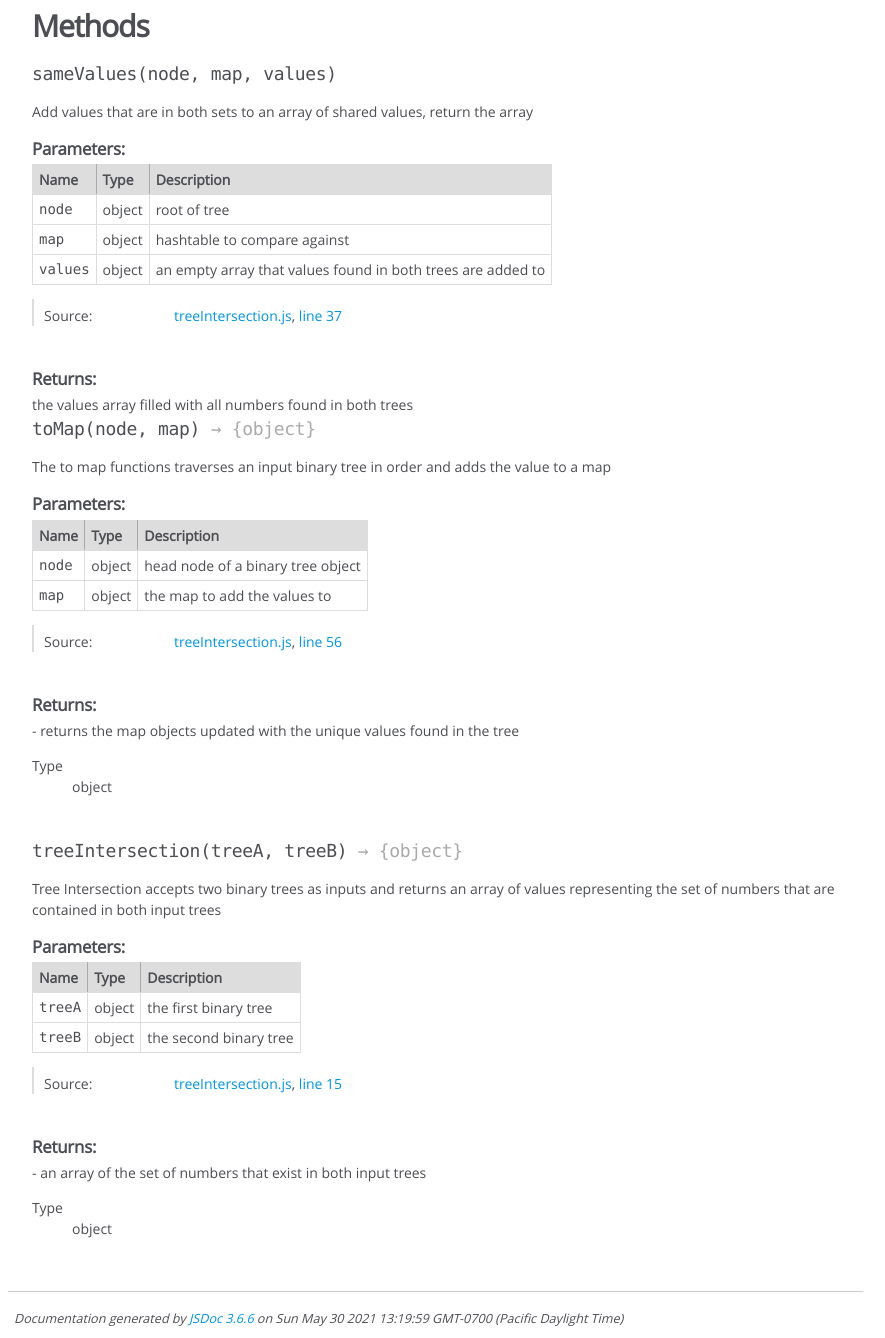
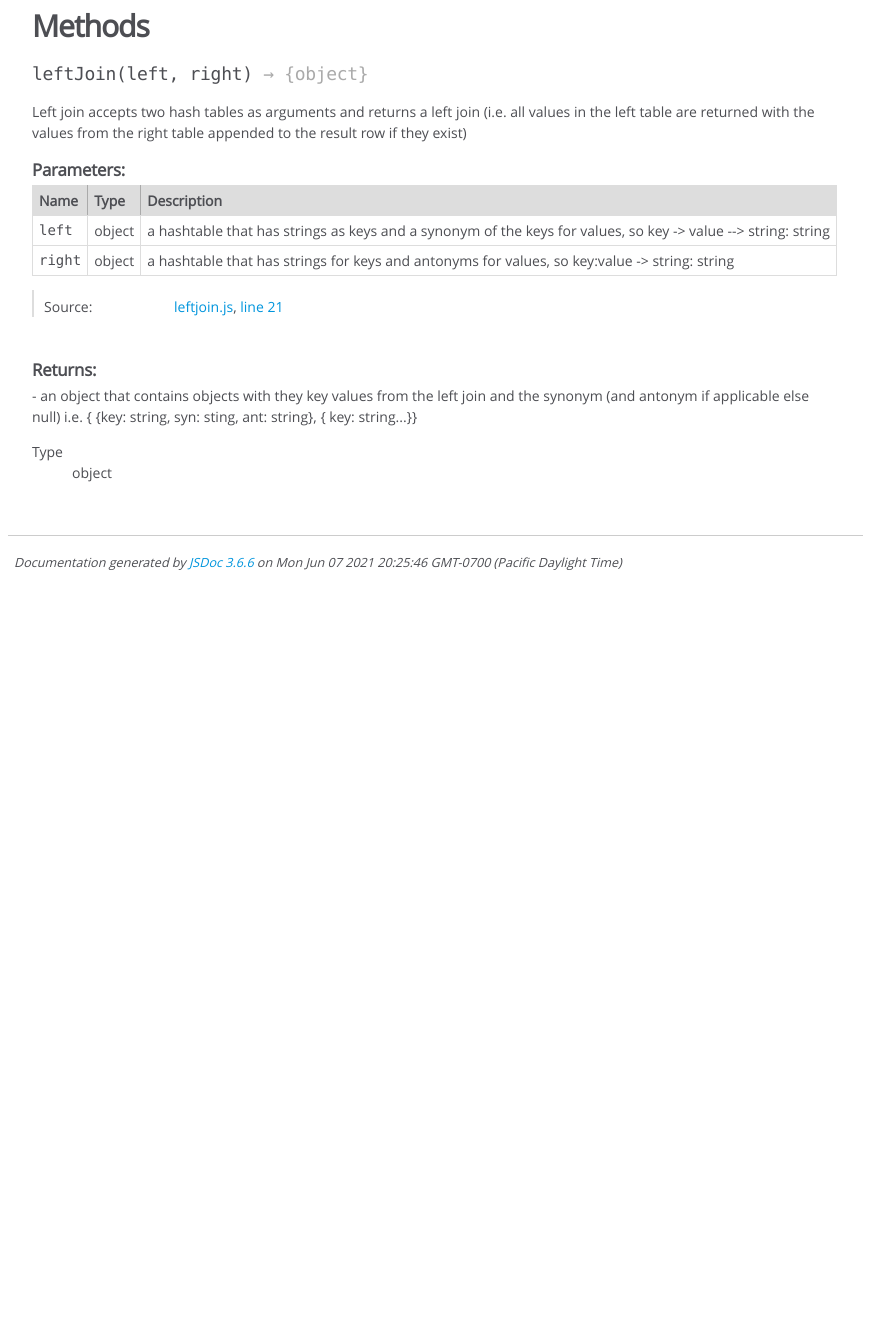
Before and after one commit to AnneThor/data-structures-and-algorithms, a website: page out/global.html in a window 1280 px wide. Shown: the part 161-1499 px from the top of the page, without its empty margins (0-885 px from the left). After the commit the page ends 800 px from the top, so only its background shows below. Drawn offline with Linux system fonts and the light colour scheme.

Commit message:
add jsdocs

```diff
--- a/out/global.html
+++ b/out/global.html
@@ -104,7 +104,7 @@
 
 
 
-    <h4 class="name" id="sameValues"><span class="type-signature"></span>sameValues<span class="signature">(node, map, values)</span><span class="type-signature"></span></h4>
+    <h4 class="name" id="leftJoin"><span class="type-signature"></span>leftJoin<span class="signature">(left, right)</span><span class="type-signature"> &rarr; {object}</span></h4>
 
 
 
@@ -112,8 +112,11 @@
 
 
 <div class="description">
-    Add values that are in both sets to an array
-of shared values, return the array
+    Left join accepts two hash tables as arguments
+and returns a left join (i.e. all values in the
+left table are returned with the values from
+the right table appended to the result row if they
+exist)
 </div>
 
 
@@ -149,7 +152,7 @@ of shared values, return the array
 
         <tr>
 
-                <td class="name"><code>node</code></td>
+                <td class="name"><code>left</code></td>
 
 
             <td class="type">
@@ -165,14 +168,16 @@ of shared values, return the array
 
 
 
-            <td class="description last">root of tree</td>
+            <td class="description last">a hashtable that has strings as keys
+and a synonym of the keys for values, so key -> value -->
+string: string</td>
         </tr>
 
 
 
         <tr>
 
-                <td class="name"><code>map</code></td>
+                <td class="name"><code>right</code></td>
 
 
             <td class="type">
@@ -188,31 +193,8 @@ of shared values, return the array
 
 
 
-            <td class="description last">hashtable to compare against</td>
-        </tr>
-
-
-
-        <tr>
-
-                <td class="name"><code>values</code></td>
-
-
-            <td class="type">
-
-
-<span class="param-type">object</span>
-
-
-
-            </td>
-
-
-
-
-
-            <td class="description last">an empty array that values
-found in both trees are added to</td>
+            <td class="description last">a hashtable that has strings for keys and
+antonyms for values, so key:value -> string: string</td>
         </tr>
 
 
@@ -253,7 +235,7 @@ found in both trees are added to</td>
 
     <dt class="tag-source">Source:</dt>
     <dd class="tag-source"><ul class="dummy"><li>
-        <a href="treeIntersection.js.html">treeIntersection.js</a>, <a href="treeIntersection.js.html#line37">line 37</a>
+        <a href="leftjoin.js.html">leftjoin.js</a>, <a href="leftjoin.js.html#line21">line 21</a>
     </li></ul></dd>
 
 
@@ -282,365 +264,10 @@ found in both trees are added to</td>
 
 
 <div class="param-desc">
-    the values array filled with all numbers found
-in both trees
-</div>
-
-
-
-
-
-
-
-
-
-
-
-
-
-
-
-    <h4 class="name" id="toMap"><span class="type-signature"></span>toMap<span class="signature">(node, map)</span><span class="type-signature"> &rarr; {object}</span></h4>
-
-
-
-
-
-
-<div class="description">
-    The to map functions traverses an input binary tree in order
-and adds the value to a map
-</div>
-
-
-
-
-
-
-
-
-
-    <h5>Parameters:</h5>
-
-
-<table class="params">
-    <thead>
-    <tr>
-
-        <th>Name</th>
-
-
-        <th>Type</th>
-
-
-
-
-
-        <th class="last">Description</th>
-    </tr>
-    </thead>
-
-    <tbody>
-
-
-        <tr>
-
-                <td class="name"><code>node</code></td>
-
-
-            <td class="type">
-
-
-<span class="param-type">object</span>
-
-
-
-            </td>
-
-
-
-
-
-            <td class="description last">head node of a binary tree object</td>
-        </tr>
-
-
-
-        <tr>
-
-                <td class="name"><code>map</code></td>
-
-
-            <td class="type">
-
-
-<span class="param-type">object</span>
-
-
-
-            </td>
-
-
-
-
-
-            <td class="description last">the map to add the values to</td>
-        </tr>
-
-
-    </tbody>
-</table>
-
-
-
-
-
-
-<dl class="details">
-
-
-
-
-
-
-
-
-
-
-
-
-
-
-
-
-
-
-
-
-
-
-
-
-
-
-    <dt class="tag-source">Source:</dt>
-    <dd class="tag-source"><ul class="dummy"><li>
-        <a href="treeIntersection.js.html">treeIntersection.js</a>, <a href="treeIntersection.js.html#line56">line 56</a>
-    </li></ul></dd>
-
-
-
-
-
-
-
-</dl>
-
-
-
-
-
-
-
-
-
-
-
-
-
-
-
-<h5>Returns:</h5>
-
-
-<div class="param-desc">
-    - returns the map objects updated with the
-unique values found in the tree
-</div>
-
-
-
-<dl>
-    <dt>
-        Type
-    </dt>
-    <dd>
-
-<span class="param-type">object</span>
-
-
-    </dd>
-</dl>
-
-
-
-
-
-
-
-
-
-
-
-
-
-    <h4 class="name" id="treeIntersection"><span class="type-signature"></span>treeIntersection<span class="signature">(treeA, treeB)</span><span class="type-signature"> &rarr; {object}</span></h4>
-
-
-
-
-
-
-<div class="description">
-    Tree Intersection accepts two binary trees as inputs
-and returns an array of values representing the set of
-numbers that are contained in both input trees
-</div>
-
-
-
-
-
-
-
-
-
-    <h5>Parameters:</h5>
-
-
-<table class="params">
-    <thead>
-    <tr>
-
-        <th>Name</th>
-
-
-        <th>Type</th>
-
-
-
-
-
-        <th class="last">Description</th>
-    </tr>
-    </thead>
-
-    <tbody>
-
-
-        <tr>
-
-                <td class="name"><code>treeA</code></td>
-
-
-            <td class="type">
-
-
-<span class="param-type">object</span>
-
-
-
-            </td>
-
-
-
-
-
-            <td class="description last">the first binary tree</td>
-        </tr>
-
-
-
-        <tr>
-
-                <td class="name"><code>treeB</code></td>
-
-
-            <td class="type">
-
-
-<span class="param-type">object</span>
-
-
-
-            </td>
-
-
-
-
-
-            <td class="description last">the second binary tree</td>
-        </tr>
-
-
-    </tbody>
-</table>
-
-
-
-
-
-
-<dl class="details">
-
-
-
-
-
-
-
-
-
-
-
-
-
-
-
-
-
-
-
-
-
-
-
-
-
-
-    <dt class="tag-source">Source:</dt>
-    <dd class="tag-source"><ul class="dummy"><li>
-        <a href="treeIntersection.js.html">treeIntersection.js</a>, <a href="treeIntersection.js.html#line15">line 15</a>
-    </li></ul></dd>
-
-
-
-
-
-
-
-</dl>
-
-
-
-
-
-
-
-
-
-
-
-
-
-
-
-<h5>Returns:</h5>
-
-
-<div class="param-desc">
-    - an array of the set of numbers that
-exist in both input trees
+    - an object that contains objects with
+they key values from the left join and the synonym (and
+antonym if applicable else null)
+i.e. { {key: string, syn: sting, ant: string}, { key: string...}}
 </div>
 
 
@@ -679,13 +306,13 @@ exist in both input trees
 </div>
 
 <nav>
-    <h2><a href="index.html">Home</a></h2><h3>Global</h3><ul><li><a href="global.html#sameValues">sameValues</a></li><li><a href="global.html#toMap">toMap</a></li><li><a href="global.html#treeIntersection">treeIntersection</a></li></ul>
+    <h2><a href="index.html">Home</a></h2><h3>Global</h3><ul><li><a href="global.html#leftJoin">leftJoin</a></li></ul>
 </nav>
 
 <br class="clear">
 
 <footer>
-    Documentation generated by <a href="https://github.com/jsdoc/jsdoc">JSDoc 3.6.6</a> on Sun May 30 2021 13:19:59 GMT-0700 (Pacific Daylight Time)
+    Documentation generated by <a href="https://github.com/jsdoc/jsdoc">JSDoc 3.6.6</a> on Mon Jun 07 2021 20:25:46 GMT-0700 (Pacific Daylight Time)
 </footer>
 
 <script> prettyPrint(); </script>
--- /dev/null
+++ b/out/leftjoin.js.html
@@ -0,0 +1,83 @@
+<!DOCTYPE html>
+<html lang="en">
+<head>
+    <meta charset="utf-8">
+    <title>JSDoc: Source: leftjoin.js</title>
+
+    <script src="scripts/prettify/prettify.js"> </script>
+    <script src="scripts/prettify/lang-css.js"> </script>
+    <!--[if lt IE 9]>
+      <script src="//html5shiv.googlecode.com/svn/trunk/html5.js"></script>
+    <![endif]-->
+    <link type="text/css" rel="stylesheet" href="styles/prettify-tomorrow.css">
+    <link type="text/css" rel="stylesheet" href="styles/jsdoc-default.css">
+</head>
+
+<body>
+
+<div id="main">
+
+    <h1 class="page-title">Source: leftjoin.js</h1>
+
+
+
+
+
+
+    <section>
+        <article>
+            <pre class="prettyprint source linenums"><code>'use strict';
+
+const ht = require('../../Data-Structures/hashTable/hashTable.js');
+
+/**
+ * Left join accepts two hash tables as arguments
+ * and returns a left join (i.e. all values in the
+ * left table are returned with the values from
+ * the right table appended to the result row if they
+ * exist)
+ * @param {object} left - a hashtable that has strings as keys
+ * and a synonym of the keys for values, so key -> value -->
+ * string: string
+ * @param {object} right - a hashtable that has strings for keys and
+ * antonyms for values, so key:value -> string: string
+ * @return {object} - an object that contains objects with
+ * they key values from the left join and the synonym (and
+ * antonym if applicable else null)
+ * i.e. { {key: string, syn: sting, ant: string}, { key: string...}}
+ **/
+function leftJoin(left, right) {
+  let keys = left.keys;
+  let lj = keys.map(key => {
+    let valArr = [key];
+    valArr.push(left.get(key));
+    valArr.push(right.contains(key) ? right.get(key) : null)
+    return valArr;
+  })
+  return lj;
+}
+
+module.exports = { leftJoin: leftJoin }
+</code></pre>
+        </article>
+    </section>
+
+
+
+
+</div>
+
+<nav>
+    <h2><a href="index.html">Home</a></h2><h3>Global</h3><ul><li><a href="global.html#leftJoin">leftJoin</a></li></ul>
+</nav>
+
+<br class="clear">
+
+<footer>
+    Documentation generated by <a href="https://github.com/jsdoc/jsdoc">JSDoc 3.6.6</a> on Mon Jun 07 2021 20:25:46 GMT-0700 (Pacific Daylight Time)
+</footer>
+
+<script> prettyPrint(); </script>
+<script src="scripts/linenumber.js"> </script>
+</body>
+</html>
```
Also changed, not shown: out/index.html (+2 -2 lines).
